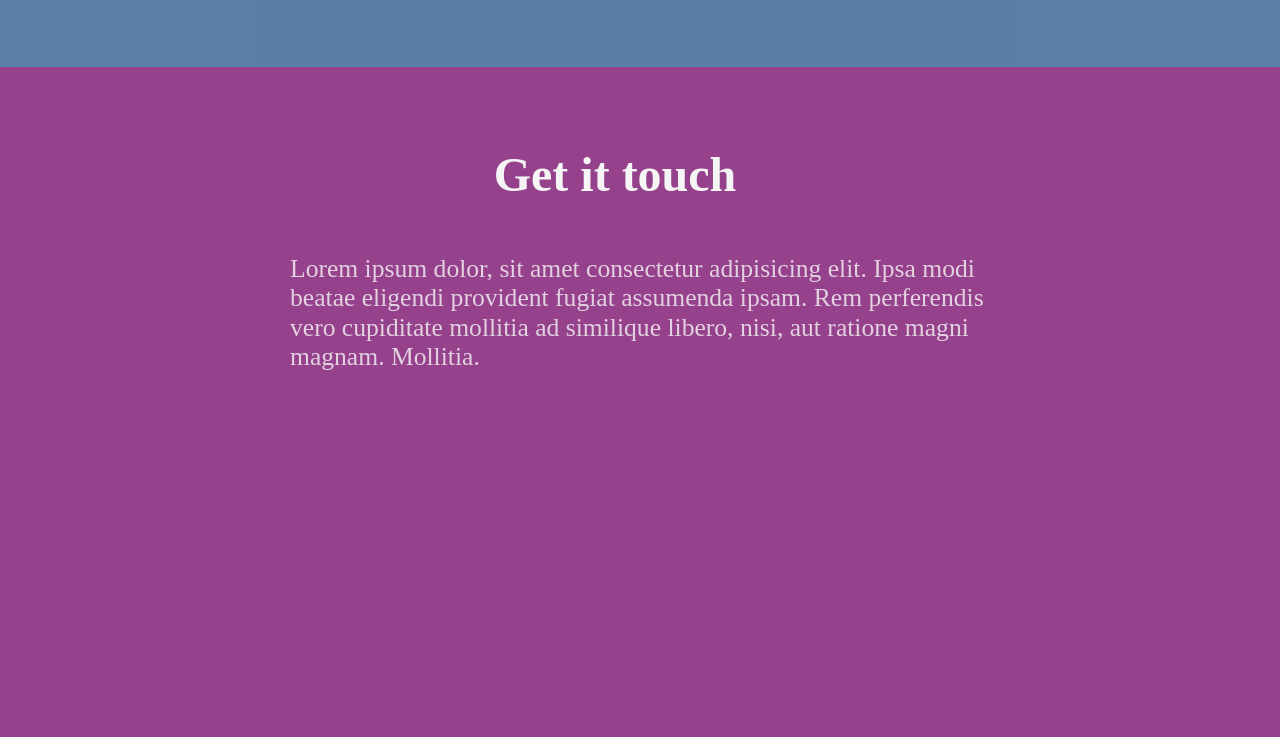
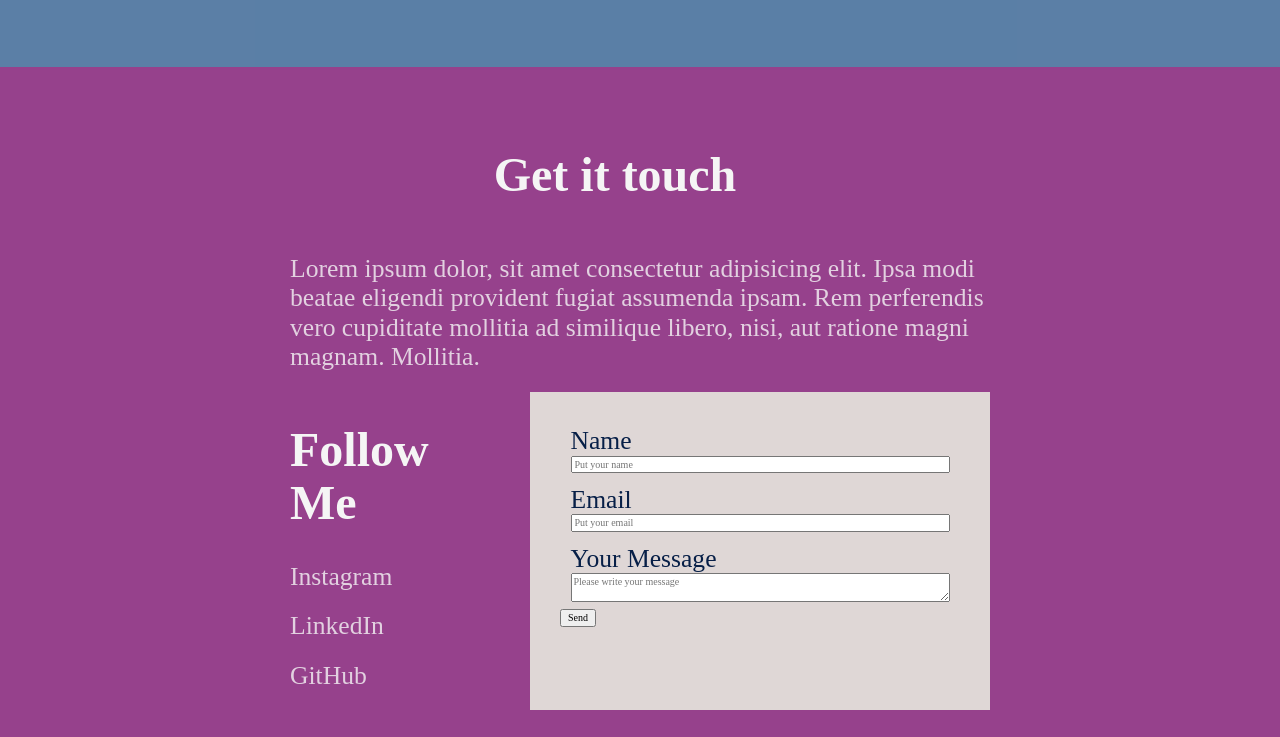
Before and after one commit to BrayanLanda/BlogHtml, a website built with Parcel: page index.html in a window 1280 px wide. Shown: the part 2983-3720 px from the top of the page. Built offline with nearby package versions, Linux system fonts and the light colour scheme.

Commit message:
agrando parte del formulario en html, agrando estilos al formulario en css

```diff
--- a/index.html
+++ b/index.html
@@ -78,10 +78,35 @@
 
         </article>
 
-        <article class="contact section">
-            <div class="container is-column">
+        <article class="contact section no-padding-bottom">
+            <div class="container is-column is-short">
                 <h1 class="tittle is-inverted is-left">Get it touch</h1>
                 <p class="is-inverted">Lorem ipsum dolor, sit amet consectetur adipisicing elit. Ipsa modi beatae eligendi provident fugiat assumenda ipsam. Rem perferendis vero cupiditate mollitia ad similique libero, nisi, aut ratione magni magnam. Mollitia.</p>
+                <div class="contact-container">
+                    <div class="social">
+                        <h1 class="tittle is-inverted">Follow Me</h1>
+                        <p class="is-inverted">Instagram</p>
+                        <p class="is-inverted">LinkedIn</p>
+                        <p class="is-inverted">GitHub</p>
+                    </div>
+                    <div class="form-container">
+                        <form action="">
+                            <fieldset>
+                                <label for="name">Name</label>
+                                <input type="text" id="name" placeholder="Put your name" required>
+                            </fieldset>
+                            <fieldset>
+                                <label for="email">Email</label>
+                                <input type="text" id="email" placeholder="Put your email" required>
+                            </fieldset>
+                            <fieldset>
+                                <label for="message">Your Message</label>
+                                <textarea name="" id="message" placeholder="Please write your message" required></textarea>
+                            </fieldset>
+                            <button type="submit" class="">Send</button>
+                        </form>
+                    </div>
+                </div>
             </div>
         </article>
 
--- a/main.css
+++ b/main.css
@@ -79,6 +79,9 @@ p{
     overflow: hidden;
     padding: 50px 30px;
 }
+.section.no-padding-bottom{
+    padding-bottom: 0;
+}
 .biography-tittle{
     margin-right: 50px;
 }
@@ -126,10 +129,34 @@ p.is-inverted{
     color: var(--color-font-inverted);
     opacity: 0.8;
 }
+
 /*Contact formulario*/
 .contact{
     background-color: var(--color-primary);
 }
+.form-container{
+    background-color: var(--color-provincial-pink);
+    max-width: 400px;
+    width: 100%;
+    padding: 30px;
+}
+.contact-container{
+    display: flex;
+    justify-content: space-between;
+    width: 100%;
+}
+textarea{
+    resize: vertical;
+}
+fieldset{
+    display: flex;
+    flex-direction: column;
+    border: 1px solid transparent;
+}
+label{
+    font-size: var(--font-size-md);
+}
+
 /*Cards Expertise*/
 .card{
     position: relative;
@@ -186,7 +213,7 @@ p.is-inverted{
 .card.react{
     background: linear-gradient(-45deg, #3182c3 0%, #63b3ed 100%);
 }
-/*Contac Form*/
+/*Contact Form*/
 .button{
     padding: 20px 30px;
     border: 1px solid transparent;
@@ -221,4 +248,7 @@ p.is-inverted{
         display: flex;
         flex-direction: column;
     }
+    .contact-container{
+        flex-direction: column;
+    }
 }
```
